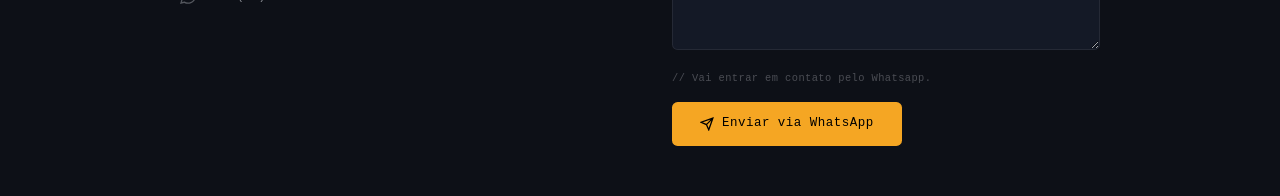
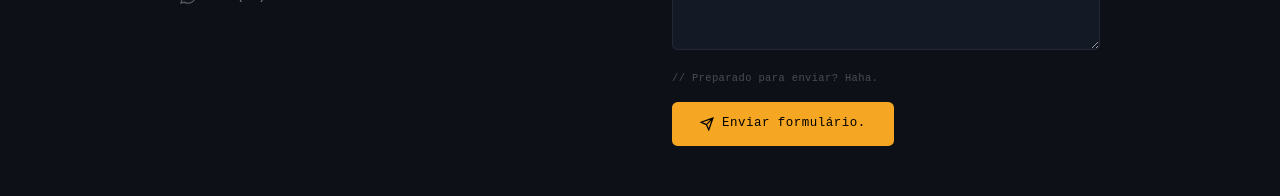
Before and after one commit to DavizinS/davi-portfolio, a React (Vite) app: page / in a window 1280 px wide. Shown: the part 4586-4782 px from the top of the page. Built offline with nearby package versions, Linux system fonts and the light colour scheme.

Commit message:
Update App.jsx

```diff
--- a/src/App.jsx
+++ b/src/App.jsx
@@ -473,7 +473,7 @@
 
   const set = (field) => (e) => setForm((prev) => ({ ...prev, [field]: e.target.value }));
 
-  function handleSubmit(e) {
+  async function handleSubmit(e) {
     e.preventDefault();
 
     //Validação
@@ -482,11 +482,27 @@
       return;
     }
 
-    const url = buildWhatsAppUrl(form);
-    window.open(url, "_blank", "noopener,noreferrer");
-    setStatus("success");
-    setForm({ name: "", email: "", subject: "", message: "" });
-    setTimeout(() => setStatus(null), 5000);
+    setStatus("loading");
+    try {
+      const resposta = await fetch("http://localhost:8080/api/contato", {
+        method: "POST",
+        headers: { "Content-Type": "application/json"},
+        body: JSON.stringify(form),
+      });
+
+      const dados = await resposta.json();
+
+      if(resposta.ok) {
+        setStatus("success");
+        setForm({name: "", email: "", subject: "", message: ""})
+        setTimeout(() => setStatus(null), 5000);
+      } else {
+        setStatus("error");
+      }
+
+    } catch(erro) {
+        setStatus("error");
+      }
   }
 
   return (
@@ -559,16 +575,23 @@
 
             <div className="form-submit">
               <div>
-                <p className="form-note">// Vai entrar em contato pelo Whatsapp.</p>
+                <p className="form-note">// Preparado para enviar? Haha.</p>
+                {status === "loading" && (
+                  <p className="form-status loading"> // Aguarda só um pouquinho que está carregando...</p>
+                )}
                 {status === "success" && (
-                  <p className="form-status success">// Pronto! Agora é só enviar a mensagem. ✓</p>
+                  <p className="form-status success">// Pronto! Você não vai se arrepender rs.</p>
                 )}
                 {status === "error" && (
                   <p className="form-status error">// Preencha nome, e-mail e mensagem.</p>
                 )}
               </div>
-              <button type="submit" className="btn-primary">
-                <IconSend /> Enviar via WhatsApp
+              <button
+                type="submit"
+                className="btn-primary"
+                disabled={status === "loading"}
+              >
+                <IconSend /> {status === "loading" ? "Enviando...": "Enviar formulário."}
               </button>
             </div>
           </form>
```
